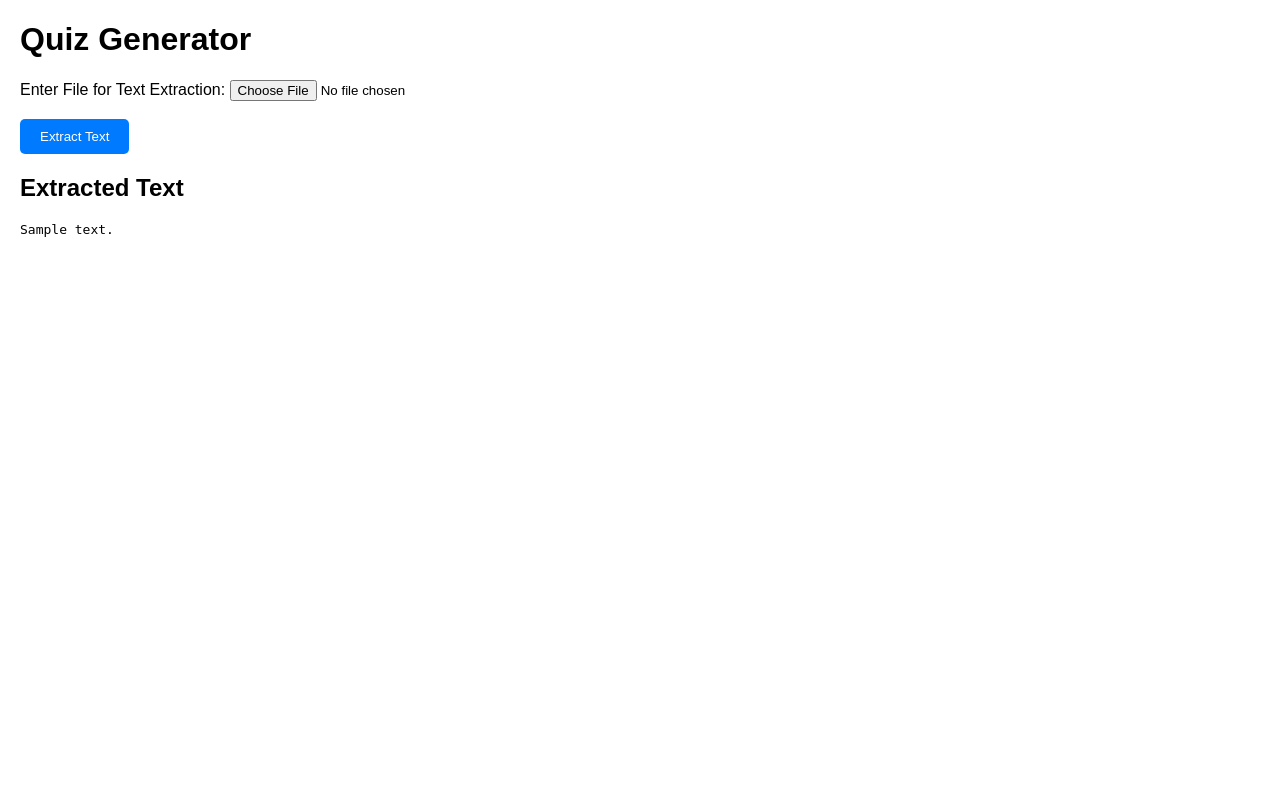
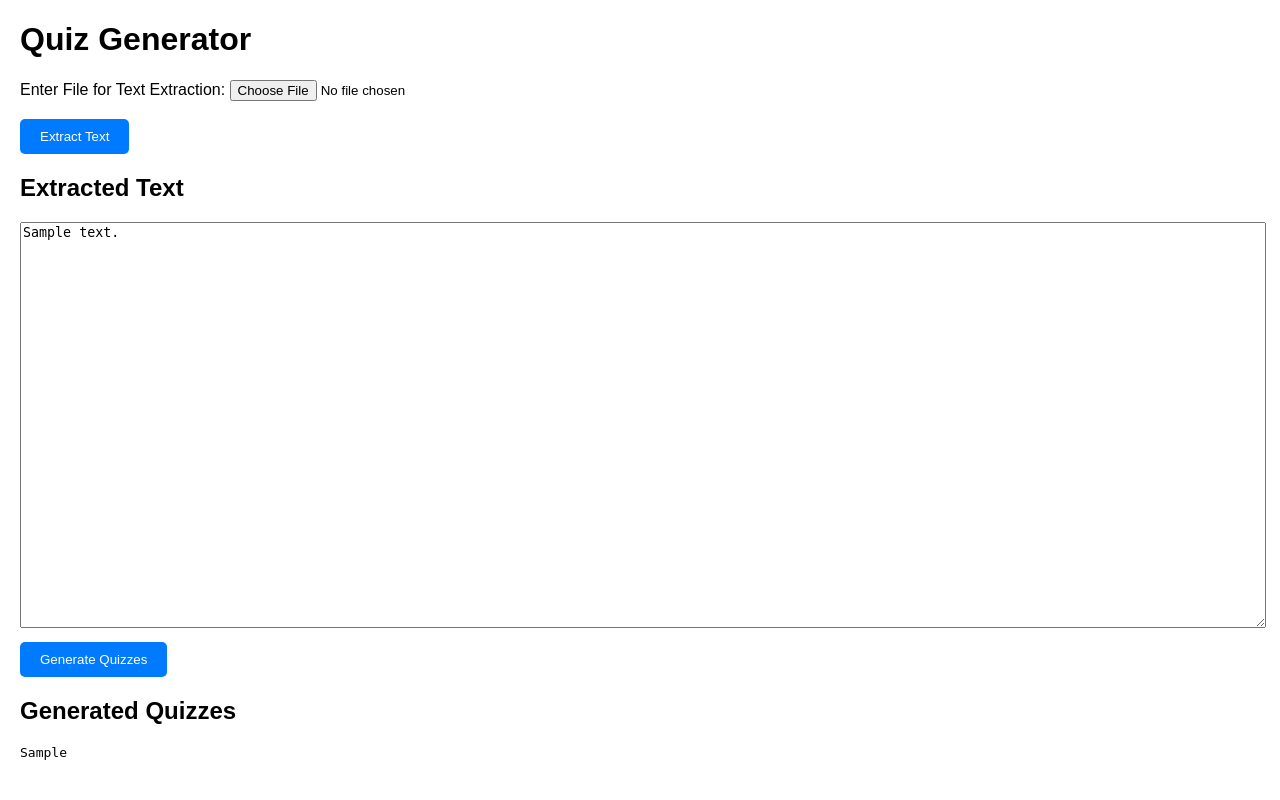
Before and after one commit to abzaidi/studyMate, a Django app: template studymate/templates/main.html in a window 1280 px wide. Run offline with Django 5.2, Linux system fonts and the light colour scheme; the template is opened without the code that fills it: most values are stand-ins (such as "Sample title", 1, 10 or a date in 2020); parts of the project's set-up code (start-up, migrations or seed data) failed here and were passed over.

Commit message:
text extraction and quiz creation on webpage from pdf/images

```diff
--- a/main.py
+++ b/main.py
@@ -53,7 +53,7 @@ def process_file(file_path, output_text_file):
 
 if __name__ == "__main__":
     # Path to the file (PDF or image)
-    file_path = 'samples/sqe.PNG'
+    file_path = 'samples/pp.pdf'
 
     # Path to save the extracted text
     output_text_file = "extracted_texts/extracted_text5.txt"
--- a/studymate/templates/main.html
+++ b/studymate/templates/main.html
@@ -14,12 +14,25 @@
         <label for="text_input">Enter File for Text Extraction:</label>
         <input type="file" id="text_input" name="input_file" accept=".pdf,.png,.jpg,.jpeg">
         <br><br>
-        <button type="submit" class="button">Extract Text</button>
+        <button type="submit" class="button" name="upload_file">Extract Text</button>
     </form>
 
     {% if extracted_text %}
         <h2>Extracted Text</h2>
-        <pre>{{ extracted_text }}</pre>
+        <textarea readonly style="width: 100%; height: 400px;">{{ extracted_text }}</textarea>
+
+        <!-- Generate Quiz Button -->
+        <form method="post">
+            {% csrf_token %}
+            <input type="hidden" name="extracted_text" value="{{ extracted_text }}">
+            <button type="submit" class="button" name="generate_quiz">Generate Quizzes</button>
+        </form>
+    {% endif %}
+
+        <!-- Display Generated Quizzes -->
+    {% if generated_quizzes %}
+        <h2>Generated Quizzes</h2>
+        <pre>{{ generated_quizzes }}</pre>
     {% endif %}
 </body>
 </html>
```
Also changed, not shown: studymate/quiz_app/quiz_creation.py (+16 -0 lines), studymate/quiz_app/views.py (+20 -9 lines).
